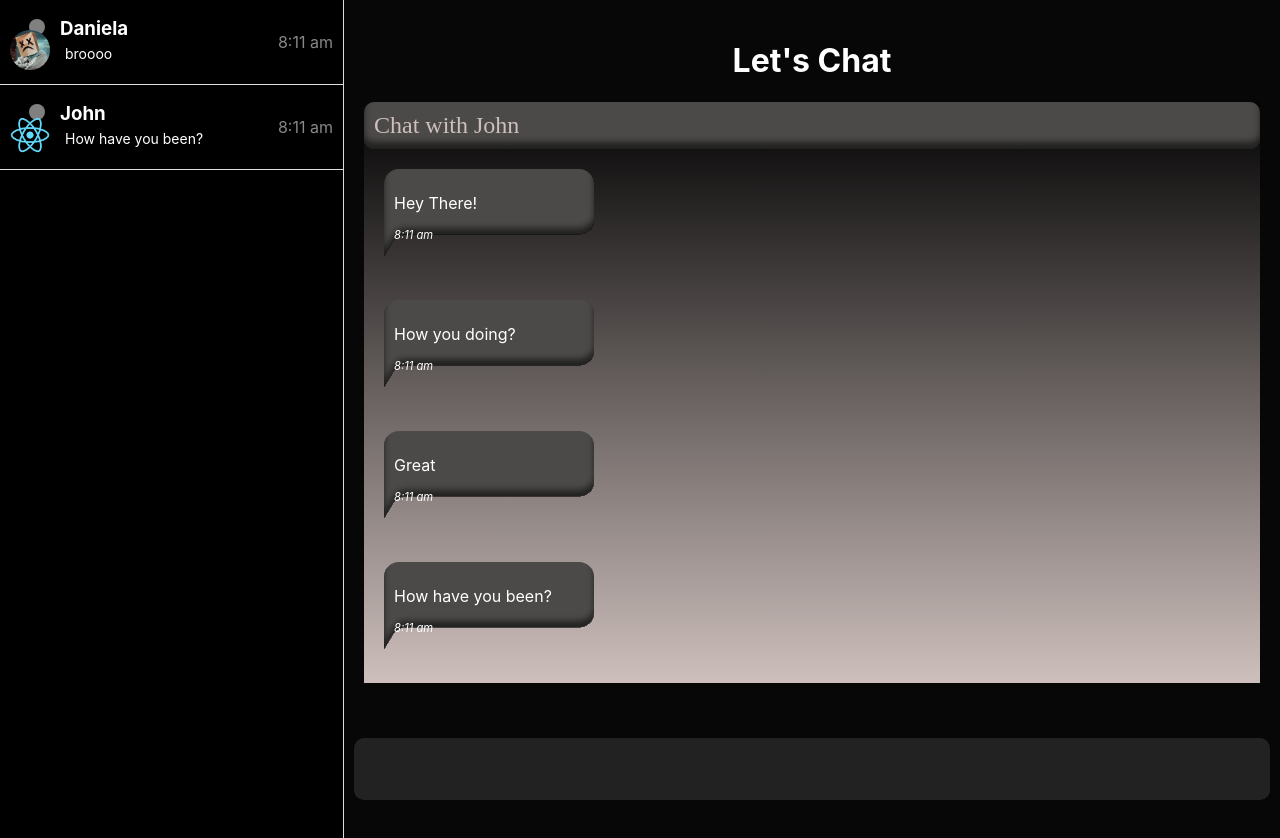
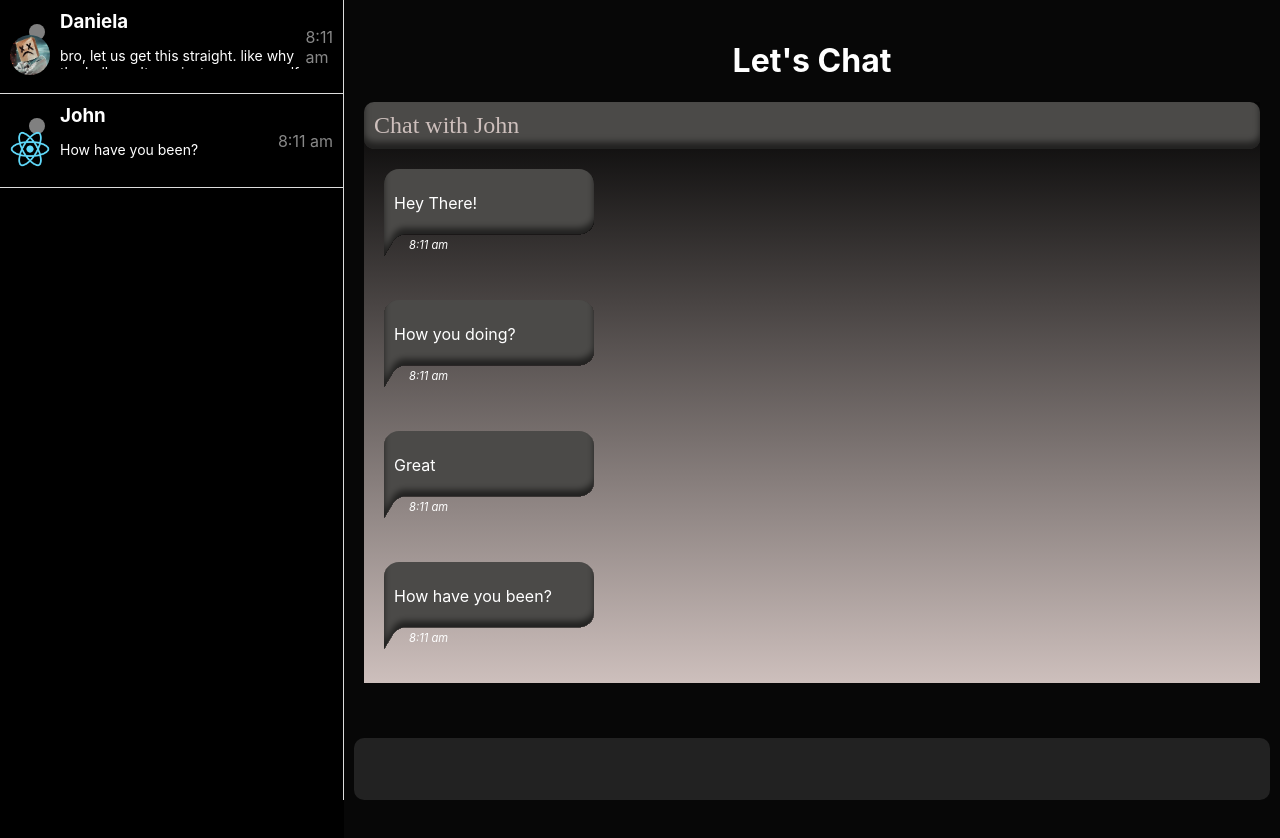
Before and after one commit to DanielaOdhis/Car-Owners, a React (Create React App) app: page /chats in a window 1280 px wide. Both pictures are taken after a click on the element "How have you been?". Built offline with nearby package versions, Linux system fonts and the light colour scheme; no server answers.

Commit message:
Add files via upload

```diff
--- a/package.json
+++ b/package.json
@@ -20,6 +20,7 @@
     "react-dom": "^18.2.0",
     "react-router-dom": "^6.15.0",
     "react-scripts": "5.0.1",
+    "url": "^0.11.3",
     "uuid": "^9.0.1",
     "web-vitals": "^2.1.4"
   },
--- a/public/chats.json
+++ b/public/chats.json
@@ -17,9 +17,9 @@
     "userId":3,
     "online_status":false,
     "messages": [
-      { "senderId": 12, "msg_id":"1", "message": "Hey There!", "status":"read","time":"8:11 am" },
+      { "senderId": 17, "msg_id":"1", "message": "Hey There!", "status":"read","time":"8:11 am" },
       { "senderId": 3, "msg_id":"2", "message": "How you doing?", "status":"read","time":"8:11 am" },
-      { "senderId": 12, "msg_id":"145342", "message": "Great", "status":"read","time":"8:11 am" },
+      { "senderId": 17, "msg_id":"145342", "message": "Great", "status":"read","time":"8:11 am" },
       { "senderId": 3, "msg_id":"1442","message": "How have you been?", "status":"read","time":"8:11 am" }
     ]
   }
--- a/src/App.css
+++ b/src/App.css
@@ -711,6 +711,22 @@ input {
   font-size: 14px;
 }
 
+.m-message {
+  font-size: 14px;
+  max-width: 100%;
+  min-width: 20%;
+  overflow: hidden;
+ text-overflow: ellipsis;
+ height: 22px;
+}
+
+.c-message {
+  max-width: 100%; /* Set the maximum width of the container */
+  word-wrap: break-word; /* Allow text to wrap to the next line */
+  white-space: pre-line; /* Preserve line breaks in the text */
+  overflow-wrap:anywhere;
+}
+
 .sent {
   align-self: flex-end;
 }
@@ -720,7 +736,7 @@ input {
 }
 
 .time {
-  margin: 0;
+ /* margin: 0;*/
   color: #888;
 }
 
@@ -735,6 +751,9 @@ input {
   width: 30%;
   overflow-y: auto;
   border-right: 1px solid #ddd;
+  overflow-y: auto; /* Allow .chat-list to scroll */
+  /* Add a fixed height for scrolling */
+  max-height: 100vh;
 }
 
 .chat-list-content {
@@ -745,6 +764,8 @@ input {
   display: flex;
   flex-direction: column;
   min-height: 100vh;
+  max-height: 100vh;
+  overflow-y: auto;
 }
 .cht{
   border-radius: 30px 0px 0px 0px;
@@ -755,6 +776,7 @@ input {
   -ms-border-radius: 30px 0px 0px 0px;
   -o-border-radius: 30px 0px 0px 0px;
   background-attachment: fixed;
+
 }
 .clickable-message {
   cursor: pointer;
--- a/src/Pages/OwnerCarDetails.jsx
+++ b/src/Pages/OwnerCarDetails.jsx
@@ -12,16 +12,17 @@ const OwnerCarDetails = ({ user, onBackClick, fetchCarDetails }) => {
   const location=useLocation().search;
   const carId= new URLSearchParams(location).get("carId");
 
-  const fetchOwnerCars = async () => {
+  const fetchOwnerCars = async (e) => {
     try {
       const response = await axios.get(`http://localhost:3004/api/cars/${carId}`);
       setCar(response.data[0]);
     } catch (error) {
       console.error('Error fetching owner cars:', error);
     }
+    //e.preventDefault();
   };
 
-  const fetchOwnerDetails = async () => {
+  const fetchOwnerDetails = async (e) => {
     try {
       const response = await axios.get(`http://localhost:3004/api/ownerDetails/${userId}`, {
         headers: {
@@ -35,6 +36,7 @@ const OwnerCarDetails = ({ user, onBackClick, fetchCarDetails }) => {
     } catch (error) {
       console.error('Error fetching owner details:', error);
     }
+    //e.preventDefault();
   };
 
   useEffect(() => {
@@ -42,13 +44,14 @@ const OwnerCarDetails = ({ user, onBackClick, fetchCarDetails }) => {
     fetchOwnerCars();
   }, );
 
-  const handleDelete = async () => {
+  const handleDelete = async (e) => {
     try {
       await axios.delete(`http://localhost:3004/api/cars/${carId}`);
       fetchCarDetails();
     } catch (error) {
       console.error('Error deleting car:', error);
     }
+    //e.preventDefault();
   };
 
   const bufferToBase64 = (buffer) => {
--- a/src/Pages/OwnerCars.jsx
+++ b/src/Pages/OwnerCars.jsx
@@ -8,9 +8,10 @@ const OwnerCars = () => {
   const [isLoading, setIsLoading] = useState(true);
   const navigate=useNavigate();
   const userId=localStorage.getItem("loggedUser");
+  //e.preventDefault()
 
   useEffect(() => {
-    const fetchOwnerCars = async () => {
+    const fetchOwnerCars = async (e) => {
       try {
         const response = await axios.get(`http://localhost:3004/api/cars/${userId}`, {
           headers: {
@@ -27,6 +28,7 @@ const OwnerCars = () => {
       } finally {
         setIsLoading(false);
       }
+     // e.preventDefault();
     };
 
     fetchOwnerCars();
--- a/src/Pages/Profile.jsx
+++ b/src/Pages/Profile.jsx
@@ -8,13 +8,14 @@ export default function Profile({ onBackClick }) {
   const navigate = useNavigate();
   const userId = localStorage.getItem("loggedUser");
 
-  const handleBackClick = () => {
+  const handleBackClick = (e) => {
     onBackClick();
     navigate('/My-Cars');
     localStorage.removeItem('profileData');
+   // e.preventDefault();
   }
 
-  useEffect(() => {
+  useEffect((e) => {
     axios.get(`http://localhost:3004/api/ownerDetails/${userId}`)
       .then(response => {
         setProfileData(response.data);
@@ -23,6 +24,7 @@ export default function Profile({ onBackClick }) {
       .catch(error => {
         console.error('Error fetching profile data:', error);
       });
+     // e.preventDefault();
   }, [userId]);
 
   return (
--- a/src/Pages/Update.jsx
+++ b/src/Pages/Update.jsx
@@ -14,7 +14,7 @@ export default function Update() {
 
   const userId = localStorage.getItem('loggedUser');
 
-  useEffect(() => {
+  useEffect((e) => {
     axios
       .get(`http://localhost:3004/api/ownerDetails/${userId}`)
       .then((response) => {
@@ -30,10 +30,11 @@ export default function Update() {
       .catch((error) => {
         console.error('Error fetching profile data:', error);
       });
+  //    e.preventDefault();
   }, [userId]);
 
   const handleUpdateClick = async (e) => {
-    e.preventDefault();
+   // e.preventDefault();
     if (!username || !password || !email || !firstName || !lastName || !phoneNumber) {
       setErrorMessage('Please fill in all fields.');
       return;
--- a/src/Pages/chats.jsx
+++ b/src/Pages/chats.jsx
@@ -24,7 +24,7 @@ const Chats = () => {
     .then(response => response.json())
     .then(data => {
       chatDataRef.current = data;
-      let testMessage = {senderId:"1", message:"broooo", "msg_id":"145645","status":"read","time":"8:11 am"};
+      let testMessage = {senderId:"1", message:"bro, let us get this straight. like why the hell won't you just wrap yourself to the next line like normal people do", "msg_id":"145645","status":"read","time":"8:11 am"};
        console.log("ChatDataRef: ", chatDataRef);
       console.log("Chats: ", chatDataRef.current[0].messages.push(testMessage));
       console.log("Chats: ", chatDataRef.current[0].messages);
@@ -40,7 +40,7 @@ const Chats = () => {
     .catch(error => console.error('Error fetching chat data:', error));
 }, []);
 
-  const socket = new WebSocket(`ws://localhost:9600/ws/${userId}`);
+  const socket = new WebSocket(`ws://54.173.222.55:9600/ws/${userId}`);
   // Connection opened
   socket.onopen=(event)=>{
     socket.send(JSON.stringify(Ids));
@@ -223,9 +223,12 @@ socket.send(JSON.stringify(msg_status_update))
 
             <div className="chat-content">
               <div className="chat-details">
-                <h3 className="username">{chat.username}</h3>
+                <h3 className="username"  onClick={() => {
+    console.log('Message clicked-User Id:', chat.userId);
+    handleLastMessageClick(chat);
+  }}>{chat.username}</h3>
                 <p
-                  className={`message ${
+                  className={`m-message ${
                     chat.messages[chat.messages.length - 1].senderId === userId ? 'sent' : 'received'
                   }`}
                 >
@@ -288,9 +291,11 @@ socket.send(JSON.stringify(msg_status_update))
       <feBlend mode="normal" in2="shape" result="effect1_innerShadow_14_93"/>
     </filter>
   </defs>
-  <text x="10" y="40" fill="black">
-        {message.message}
-      </text>
+  <foreignObject x="10" y="5" width="200" height="100%">
+              <div xmlns="http://www.w3.org/1999/xhtml" >
+                A good example of a paragraph contains a topic sentence, details and a conclusion. 'There are many different kinds of animals that live in China. Tigers and leopards are animals that live in China's forests in the north. In the jungles, monkeys swing in the trees and elephants walk through the brush.
+              </div>
+            </foreignObject>
       <text x="10" y="70" fill="white" className="message-time">
         {message.time}
       </text>
@@ -323,7 +328,7 @@ socket.send(JSON.stringify(msg_status_update))
     <text x="10" y="40" fill="white" text-wrap="wrap" >
     <tspan x="10" dy="0"> {message.message}</tspan>
     </text>
-    <text x="10" y="70" fill="white" className="message-time">
+    <text x="25" y="80" fill="white" className="message-time">
         {message.time}
       </text>
   </svg>
--- a/src/Pages/forgotPassword.jsx
+++ b/src/Pages/forgotPassword.jsx
@@ -9,7 +9,6 @@ export default function Forgot() {
   const navigate=useNavigate();
 
   const handleSubmit = (e) => {
-    e.preventDefault();
 
     if (!email) {
       setError('Please enter your email.');
@@ -19,6 +18,7 @@ export default function Forgot() {
 
     setEmail('');
     setError('');
+    e.preventDefault();
   };
 
   const handleLoginClick = () => {
--- a/src/Pages/upload.jsx
+++ b/src/Pages/upload.jsx
@@ -23,11 +23,13 @@ const navigate=useNavigate();
     } else {
       setCarData({ ...carData, [event.target.name]: event.target.value });
     }
+    //event.preventDefault();
   };
 
   const handleUploadProgress = (progressEvent) => {
     const percentCompleted = Math.round((progressEvent.loaded * 100) / progressEvent.total);
     setUploadProgress(percentCompleted);
+   // progressEvent.preventDefault();
   };
 
   const handleImageLoad = () => {
@@ -35,7 +37,7 @@ const navigate=useNavigate();
   };
 
   const handleSubmit = async (e) => {
-    e.preventDefault();
+    //e.preventDefault();
 
     if (
       !carData.Car_Type ||
@@ -95,7 +97,7 @@ const navigate=useNavigate();
     }
   };
 
-  useEffect(() => {
+  useEffect((e) => {
     const fetchOwnerID = async () => {
       try {
         const response = await axios.get(`http://localhost:3004/api/ownerDetails/${user.email}`, {
@@ -114,7 +116,7 @@ const navigate=useNavigate();
         console.error('Error fetching owner ID:', error);
       }
     };
-
+   // e.preventDefault();
     fetchOwnerID();
   }, [user]);
 
```
Also changed, not shown: src/Pages/UpdateCars.jsx (+11 -6 lines), 1 other file (tests, documents, lock files or other folders).
